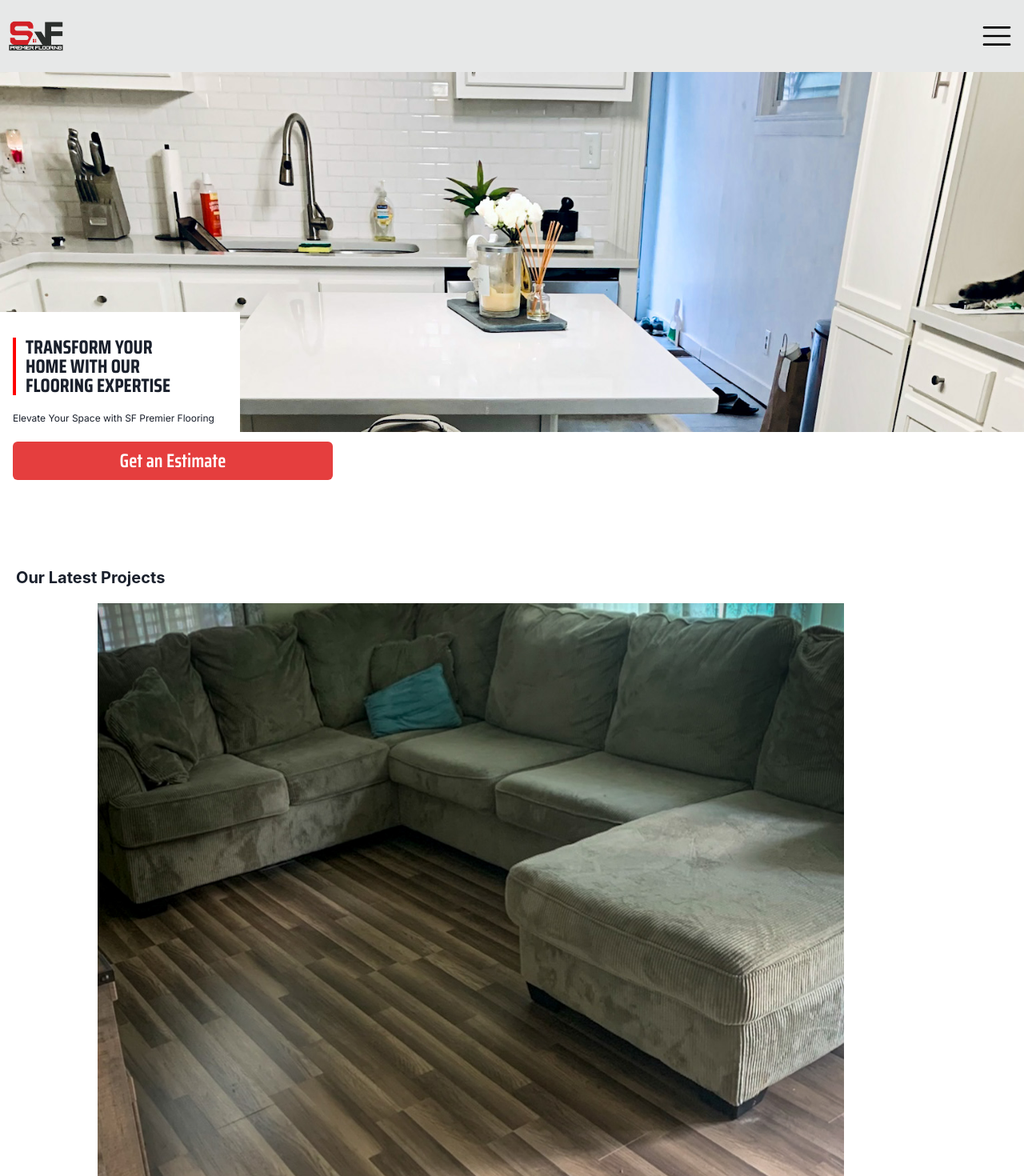
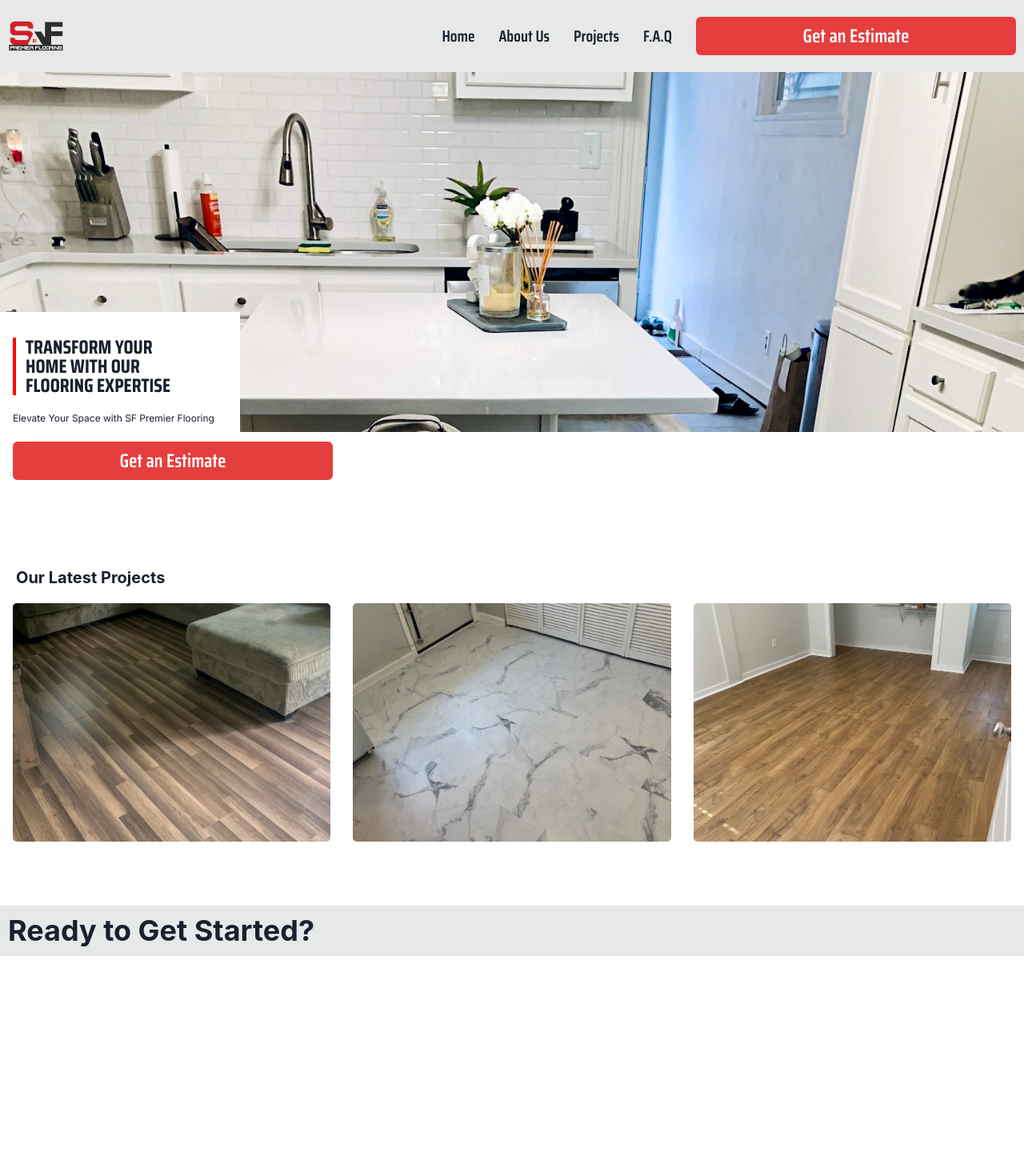
Before and after one commit to B-Mcghee/sf-flooring, a React (Vite) app: page / in a window 1280 px wide. Shown: the top 1470 px of the page at 80% size. After the commit the page ends 1195 px from the top, so only its background shows below. Built offline with nearby package versions, Linux system fonts and the light colour scheme.

Commit message:
Added form popup, and navbar responsiveness

```diff
--- a/package.json
+++ b/package.json
@@ -1,7 +1,7 @@
 {
   "name": "sf-flooring",
   "private": true,
-  "version": "0.0.0",
+  "version": "1.0.0",
   "type": "module",
   "scripts": {
     "dev": "vite",
@@ -13,16 +13,20 @@
     "@chakra-ui/react": "^2.8.1",
     "@emotion/react": "^11.11.1",
     "@emotion/styled": "^11.11.0",
+    "@hookform/resolvers": "^3.3.1",
     "@tanstack/react-query": "^4.35.3",
     "@tanstack/react-query-devtools": "^4.35.3",
     "axios": "^1.5.0",
+    "formik": "^2.4.5",
     "framer-motion": "^10.16.4",
     "ms": "^2.1.3",
     "react": "^18.2.0",
     "react-dom": "^18.2.0",
+    "react-hook-form": "^7.46.2",
     "react-icons": "^4.11.0",
     "react-infinite-scroll-component": "^6.1.0",
     "react-router-dom": "^6.16.0",
+    "zod": "^3.22.2",
     "zustand": "^4.4.1"
   },
   "devDependencies": {
--- a/src/components/EstimateButton.tsx
+++ b/src/components/EstimateButton.tsx
@@ -1,18 +1,45 @@
-import { Button, Box } from "@chakra-ui/react";
+import {
+  Button,
+  Modal,
+  ModalBody,
+  ModalCloseButton,
+  ModalContent,
+  ModalHeader,
+  ModalOverlay,
+  useDisclosure,
+} from "@chakra-ui/react";
+import FormComponent from "./pages/FormComponent";
 
 function EstimateButton() {
+  const { isOpen, onOpen, onClose } = useDisclosure();
   return (
-    <Box display="inline" textAlign="center" m={5}>
+    <>
       <Button
         colorScheme="red"
         fontSize="24"
         minW={{ base: 150, md: 400 }}
         px={{ base: 8 }}
         py={{ base: 6 }}
+        onClick={onOpen}
       >
         Get an Estimate
       </Button>
-    </Box>
+      <Modal
+        isOpen={isOpen}
+        onClose={onClose}
+        isCentered={true}
+        size={{ base: "sm", md: "md", lg: "lg" }}
+      >
+        <ModalOverlay />
+        <ModalContent>
+          <ModalHeader>Enter Your Information</ModalHeader>
+          <ModalCloseButton />
+          <ModalBody>
+            <FormComponent></FormComponent>
+          </ModalBody>
+        </ModalContent>
+      </Modal>
+    </>
   );
 }
 
--- a/src/components/Footer.tsx
+++ b/src/components/Footer.tsx
@@ -1,8 +1,7 @@
-import { HStack, Icon, Image } from "@chakra-ui/react";
+import { HStack, Heading } from "@chakra-ui/react";
 import { Link } from "react-router-dom";
-import logo from "../assets/SF_Premier_Flooring_Logo_Final.png";
+
 // import ColorModeSwitch from "./ColorModeSwitch";
-import { RxHamburgerMenu } from "react-icons/rx";
 
 const Footer = () => {
   return (
@@ -12,13 +11,11 @@ const Footer = () => {
         backgroundColor="#E7E8E8"
         justifyContent="space-between"
         align="baseline"
+        mt={20}
       >
         <Link to="/">
-          <Image src={logo} boxSize="70px" objectFit="contain" />
+          <Heading>Ready to Get Started?</Heading>
         </Link>
-        <HStack margin={1}>
-          <Icon as={RxHamburgerMenu} boxSize={6} color="black" />
-        </HStack>
       </HStack>
     </>
   );
--- a/src/components/NavBar.tsx
+++ b/src/components/NavBar.tsx
@@ -1,27 +1,62 @@
-import { HStack, Image } from "@chakra-ui/react";
-import { Link } from "react-router-dom";
+import { Flex, HStack, Image, Show, Spacer } from "@chakra-ui/react";
+import { Link, NavLink } from "react-router-dom";
 import logo from "../assets/SF_Premier_Flooring_Logo_Final.png";
 // import ColorModeSwitch from "./ColorModeSwitch";
 
 import NavBarMenu from "./NavBarMenu";
+import EstimateButton from "./EstimateButton";
 
 const NavBar = () => {
   return (
     <>
-      <HStack
+      <Flex as="nav" p={"10px"} alignItems={"center"} backgroundColor="#E7E8E8">
+        {" "}
+        <Link to="/">
+          <Image src={logo} boxSize="70px" objectFit="contain" />
+        </Link>
+        <Spacer />
+        <Show breakpoint="(max-width: 767px)">
+          {" "}
+          <HStack margin={1}>
+            <NavBarMenu />
+          </HStack>
+        </Show>
+        <Show breakpoint="(min-width: 768px)">
+          <HStack
+            spacing={{ base: "25px", lg: "30px" }}
+            fontWeight={600}
+            fontSize={"1.25em"}
+            minW={300}
+          >
+            <NavLink to={{ pathname: "/" }}>Home</NavLink>
+            <NavLink to={{ pathname: "/about" }}>About Us</NavLink>
+            <NavLink to={{ pathname: "/projects" }}>Projects</NavLink>
+            <NavLink to={{ pathname: "/faq" }}>F.A.Q</NavLink>
+            <EstimateButton />
+          </HStack>
+        </Show>
+      </Flex>
+      {/* <HStack
+        mt={25}
         padding="10px"
         backgroundColor="#E7E8E8"
         justifyContent="space-between"
         zIndex={2}
         width="100vw"
       >
-        <Link to="/">
-          <Image src={logo} boxSize="70px" objectFit="contain" />
-        </Link>
-        <HStack margin={1}>
-          <NavBarMenu />
-        </HStack>
-      </HStack>
+        <Show breakpoint="(max-width: 767px)">
+          {" "}
+          <HStack margin={1}>
+            <NavBarMenu />
+          </HStack>
+        </Show>
+        <Show breakpoint="(min-width: 768px)">
+          {" "}
+          <Flex>
+            <NavLink to={{ pathname: "/" }}>Home</NavLink>
+          </Flex>
+        </Show>
+      </HStack> */}
     </>
   );
 };
--- a/src/components/NavBarMenu.tsx
+++ b/src/components/NavBarMenu.tsx
@@ -10,6 +10,7 @@ import {
 } from "@chakra-ui/react";
 import { RxHamburgerMenu } from "react-icons/rx";
 import { Link } from "react-router-dom";
+import EstimateButton from "./EstimateButton";
 
 function NavBarMenu() {
   const { isOpen, onOpen, onClose } = useDisclosure();
@@ -33,6 +34,7 @@ function NavBarMenu() {
                   {item.title}
                 </Link>
               ))}
+              <EstimateButton />
             </Flex>
           </DrawerBody>
         </DrawerContent>
--- /dev/null
+++ b/src/components/pages/FormComponent.tsx
@@ -0,0 +1,73 @@
+import {
+  FormControl,
+  FormLabel,
+  Input,
+  Textarea,
+  Container,
+  Button,
+  Text,
+  Stack,
+} from "@chakra-ui/react";
+import { z } from "zod";
+import { zodResolver } from "@hookform/resolvers/zod";
+import { FieldValues, useForm } from "react-hook-form";
+
+const schema = z.object({
+  name: z.string().min(3, { message: "Name must be at least 3 characters" }),
+  email: z.string().email().min(5),
+  phone: z.string().min(10, { message: "Phone number must include area code" }),
+  description: z.string(),
+});
+
+type FormData = z.infer<typeof schema>;
+
+const FormComponent = () => {
+  const {
+    register,
+    handleSubmit,
+    formState: { errors, isValid },
+  } = useForm<FormData>({ resolver: zodResolver(schema) });
+  const onSubmit = (data: FieldValues) => console.log(data);
+
+  return (
+    <form onSubmit={handleSubmit(onSubmit)}>
+      <Container textAlign={"center"} py={5}>
+        <Stack spacing={5}>
+          <FormControl>
+            <FormLabel htmlFor="name">Name</FormLabel>
+            <Input id="name" {...register("name")} type="text"></Input>
+            {errors.name && <Text color="red">{errors.name.message}</Text>}
+          </FormControl>
+          <FormControl>
+            <FormLabel>Email</FormLabel>
+            <Input id="email" {...register("email")} type="email"></Input>
+            {errors.email && <Text color="red">{errors.email.message}</Text>}
+          </FormControl>
+          <FormControl>
+            <FormLabel>Phone</FormLabel>
+            <Input
+              placeholder={"xxx-xxx-xxxx"}
+              id="phone"
+              {...register("phone")}
+              type="text"
+            ></Input>
+            {errors.phone && <Text color="red">{errors.phone.message}</Text>}
+          </FormControl>
+          <FormControl>
+            <FormLabel>Description</FormLabel>
+            <Textarea
+              id="description"
+              {...register("description")}
+              placeholder="Enter a small description of your potential project"
+            ></Textarea>
+          </FormControl>
+          <Button isDisabled={!isValid} type="submit" colorScheme="blue">
+            Submit
+          </Button>
+        </Stack>
+      </Container>
+    </form>
+  );
+};
+
+export default FormComponent;
--- a/src/components/pages/HomePage.tsx
+++ b/src/components/pages/HomePage.tsx
@@ -4,14 +4,20 @@ import {
   Image,
   Heading,
   Text,
-  Button,
   SimpleGrid,
   Container,
+  AspectRatio,
+  Card,
 } from "@chakra-ui/react";
 
 import landingPagePhoto from "../../assets/kitchen_floor.jpg";
 import livingRoomPhoto from "../../assets/living_room_floor.jpg";
+import luxuryVinylTile from "../../assets/luxury-vinyl-tile.jpg";
+import highEndLaminate from "../../assets/high-end-laminate.jpg";
+
 import getCroppedImageUrl from "../../services/image-url";
+import ProjectCardContainer from "../ProjectCardContainer";
+import EstimateButton from "../EstimateButton";
 
 const HomePage = () => {
   return (
@@ -95,7 +101,7 @@ const HomePage = () => {
               <Text fontFamily="Inter" fontSize={12} textAlign={"left"}>
                 Elevate Your Space with SF Premier Flooring
               </Text>
-              <Box display="inline" textAlign="left">
+              {/* <Box display="inline" textAlign="left">
                 <Button
                   colorScheme="red"
                   fontSize="24"
@@ -105,19 +111,49 @@ const HomePage = () => {
                 >
                   Get an Estimate
                 </Button>
-              </Box>
+
+    </Box> */}
+              <EstimateButton />
             </SimpleGrid>
           </Container>
         </Box>
       </Box>
+      <Box>
         <Heading margin={5} fontSize={"xl"}>
           Our Latest Projects
         </Heading>
-      <SimpleGrid justifyContent="center">
+        <Container maxW="container.xl">
+          <SimpleGrid minChildWidth="250px" gap={7}>
             <GridItem>
-          <Image boxSize="90%" src={livingRoomPhoto} />
+              <ProjectCardContainer>
+                <Card>
+                  <AspectRatio>
+                    <Image src={livingRoomPhoto} />
+                  </AspectRatio>
+                </Card>
+              </ProjectCardContainer>
+            </GridItem>
+            <GridItem>
+              <ProjectCardContainer>
+                <Card>
+                  <AspectRatio>
+                    <Image src={luxuryVinylTile} />
+                  </AspectRatio>
+                </Card>
+              </ProjectCardContainer>
+            </GridItem>
+            <GridItem>
+              <ProjectCardContainer>
+                <Card>
+                  <AspectRatio>
+                    <Image src={highEndLaminate} />
+                  </AspectRatio>
+                </Card>
+              </ProjectCardContainer>
             </GridItem>
           </SimpleGrid>
+        </Container>
+      </Box>
     </>
   );
 };
--- a/src/components/pages/Layout.tsx
+++ b/src/components/pages/Layout.tsx
@@ -2,6 +2,7 @@ import { Box } from "@chakra-ui/react";
 
 import { Outlet } from "react-router-dom";
 import NavBar from "../NavBar";
+import Footer from "../Footer";
 
 const Layout = () => {
   return (
@@ -10,7 +11,7 @@ const Layout = () => {
       <Box>
         <Outlet />
       </Box>
-      {/* <Footer /> */}
+      <Footer />
     </>
   );
 };
```
Also changed, not shown: src/theme.ts (+22 -22 lines), src/assets/high-end-laminate.jpg (added), 1 other file (tests, documents, lock files or other folders). Lines whose indentation alone changed are shown as unchanged.
